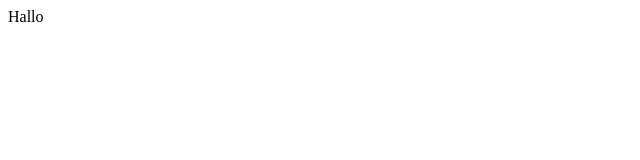
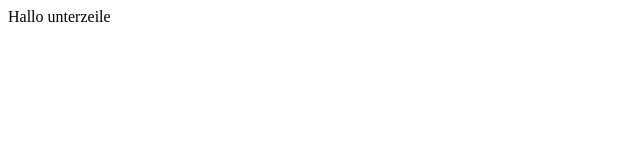
Before and after one commit to clanghof/git-kurs-1, a plain HTML site: page hallo.html in a window 1280 px wide. Shown: the full height of the page, 0-640 px from the left. Drawn offline with Linux system fonts and the light colour scheme.

Commit message:
span hinzu

```diff
--- a/hallo.html
+++ b/hallo.html
@@ -1 +1,4 @@
-<body>Hallo</body>
+<body>
+Hallo
+<span>unterzeile</span>
+</body>
```
